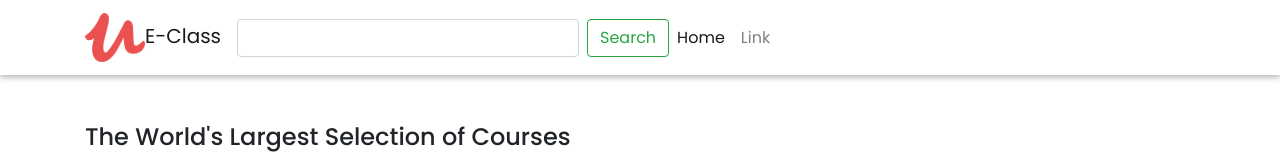
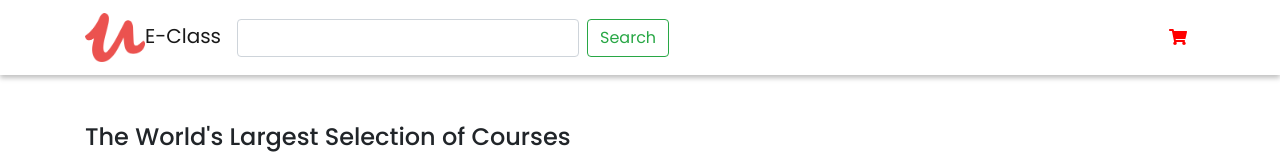
Before and after one commit to jahan-nusrat/MasterClass, a React (Create React App) app: page / in a window 1280 px wide. Shown: the top 160 px of the page. Built offline with nearby package versions, Linux system fonts and the light colour scheme.

Commit message:
ui design update

```diff
--- a/src/components/Courses/CourseDetails.js
+++ b/src/components/Courses/CourseDetails.js
@@ -19,7 +19,10 @@ function CourseDetails ({ course }) {
 				<p>{rating}</p>
 				<span>{course.enrolled} students enrolled</span>
 				<p>${course.price} </p>
-				<button className="btn btn-warning">Buy Course</button>
+
+				<button className="btn btn-warning" data-toggle="tooltip" data-placement="bottom" title="add to cart">
+					Buy Course
+				</button>
 				<span className="bestseller ml-5">{btn}</span>
 			</div>
 		</div>
--- a/src/components/header/Header.js
+++ b/src/components/header/Header.js
@@ -1,4 +1,6 @@
 import React from 'react';
+import { FontAwesomeIcon } from '@fortawesome/react-fontawesome';
+import { faShoppingCart } from '@fortawesome/free-solid-svg-icons';
 import logo from '../header/logo.png';
 import './Header.css';
 
@@ -26,15 +28,10 @@ function Header () {
 					<button className="btn btn-outline-success my-2 my-sm-0">Search</button>
 				</form>
 				<div className="collapse navbar-collapse" id="navbarSupportedContent">
-					<ul className="navbar-nav mr-auto">
-						<li className="nav-item active">
-							<a className="nav-link" href="/home">
-								Home <span className="sr-only">(current)</span>
-							</a>
-						</li>
+					<ul className="navbar-nav ml-auto">
 						<li className="nav-item">
-							<a className="nav-link" href="/link">
-								Link
+							<a className="nav-link" href="/cart">
+								<FontAwesomeIcon icon={faShoppingCart} style={{ color: 'red' }} />
 							</a>
 						</li>
 					</ul>
```
